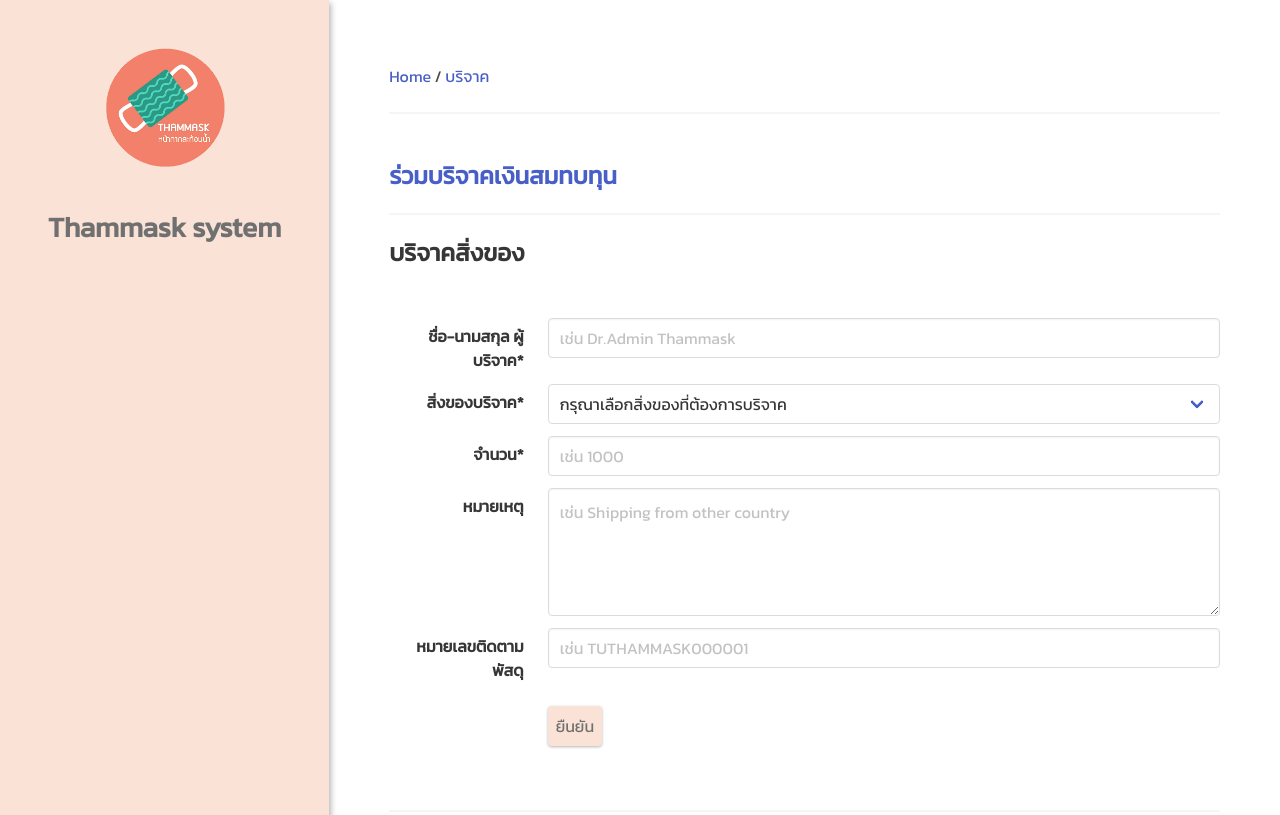
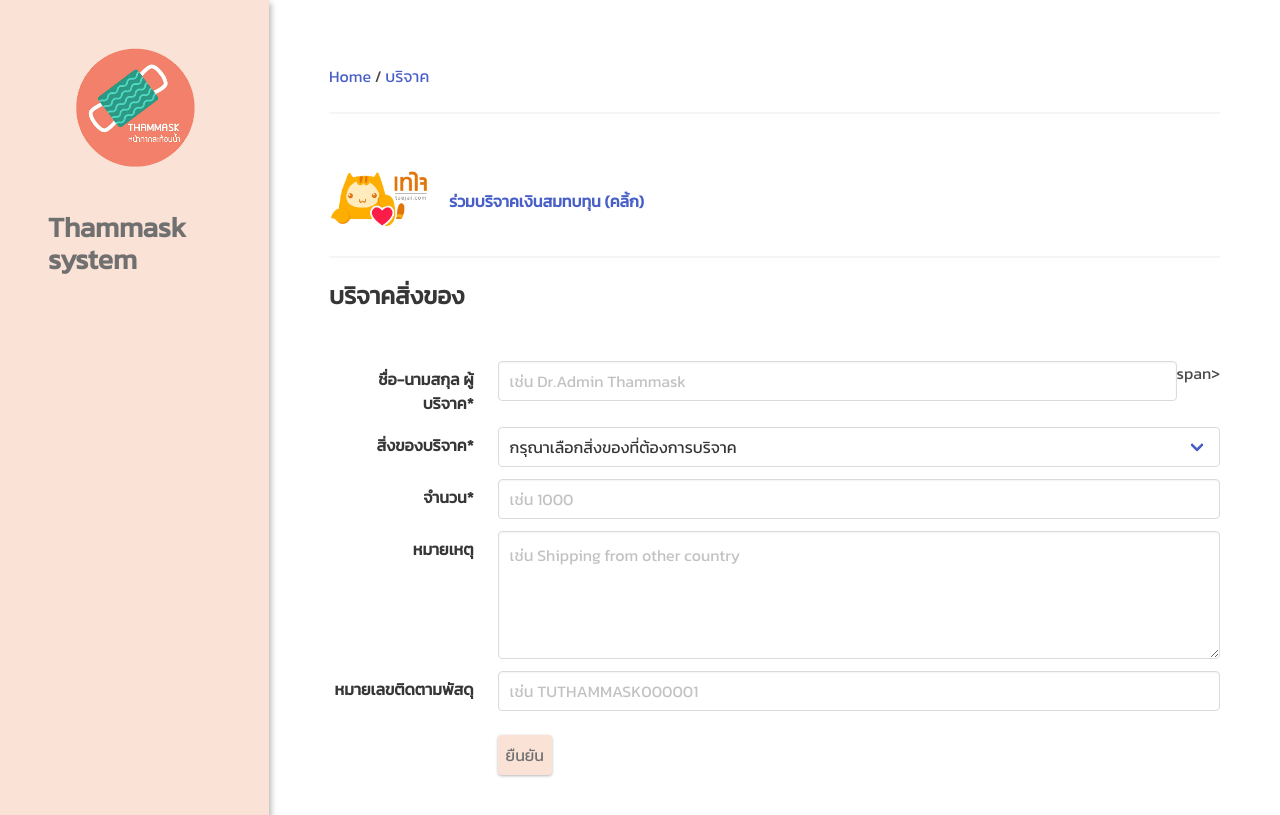
Before and after one commit to wasit7/thammask, a Django app: page /donate/ in a window 1280 px wide. Shown: the top 815 px of the page. Run offline with Django 3.2, Linux system fonts and the light colour scheme; the visitor is signed in with stand-in values (Sample User, id 1); data that the repository does not hold is empty; some libraries are stand-ins or nearby versions.

Commit message:
Add logo taejai

```diff
--- a/tucovid/donate/templates/donate.html
+++ b/tucovid/donate/templates/donate.html
@@ -17,7 +17,22 @@
     </p>
     <hr>
     <br>
-    <h4 class="title is-4 no-margin"><a href="https://taejai.com/th/d/thammask/" target="_blank">ร่วมบริจาคเงินสมทบทุน</a></h4>
+    <div class="taejai">
+      <img src="{% static 'assets/tae-jai.png' %}">
+      <h6 style="margin-top: 30px; margin-left: 20px;"><a href="https://taejai.com/th/d/thammask/" target="_blank">ร่วมบริจาคเงินสมทบทุน (คลิ้ก)</a></h6>
+    </div>
+    <!-- <div class="field is-horizontal">
+      <div class="field-label is-normal">
+        <img src="{% static 'assets/tae-jai.png' %}">
+      </div>
+      <div class="field-body">
+        <div class="field">
+          <div class="control">
+            <h6 style="margin-top: 40px;"><a href="https://taejai.com/th/d/thammask/" target="_blank">ร่วมบริจาคเงินสมทบทุน (คลิ้ก)</a></h6>
+          </div>
+        </div>
+      </div>
+    </div> -->
     <hr>
     <h4 class="title is-4 no-margin">บริจาคสิ่งของ</h4>
     <form action="" class="settings-up-form" method="POST">
@@ -31,7 +46,7 @@
             <div class="control">
               <input class="input" type="text" placeholder="เช่น Dr.Admin Thammask" name="donator" required/>
             </div>
-          </div>
+          </div>span>
         </div>
       </div>
 
--- a/tucovid/donate/templates/home.html
+++ b/tucovid/donate/templates/home.html
@@ -6,7 +6,7 @@
         <a style="color: white;" class="button mobile-fullwidth" href="{% url 'donate:donate' %}">ร่วมบริจาคกับเรา</a><br>
         <a style="color: white;" class="button mobile-fullwidth" href="{% url 'donate:request' %}">ขอรับบริจาคหน้ากากอนามัย</a>
     </div>
-    <center><img style="width: 400px;" src="{% static 'assets/thammask4_720.jpg' %}" alt="" /></center><br>
+    <center><img src="{% static 'assets/thammask4_720.jpg' %}" alt="" /></center><br>
     <p class="home">หน้ากากสะท้อนน้ำ (ThamMask)
         เป็นหน้ากากที่พัฒนาโดยทีมนักวิจัยจากมหาวิทยาลัยธรรมศาสตร์ โดยความมุ่งหวังเพื่อเป็นหน้ากากทางเลือกสำหรับบุคลากรทางการแพทย์ (medical personnel grade)
         ป้องกันการแพร่กระจายของเชื้อโรคผ่านการจาม ไอ เหมาะสำหรับบุคคลากรทางการแพทย์ที่ไม่ได้สัมผัสโดยตรงกับผู้ป่วยที่ติดเชื้อ COVID-19 เพื่อใช้ตรวจคนใช้ทั่วไป ผู้ที่ปฏิบัติงานในพื้นที่เสี่ยง และประชาชนที่มีความเสี่ยงในการพบปะผู้คนจำนวนมากและป้องกันการระบาดของโรคอีกด้วย
--- a/tucovid/static/base.css
+++ b/tucovid/static/base.css
@@ -73,6 +73,11 @@
   min-width: fit-content;
 }
 
+.taejai {
+  display: grid;
+  grid-template-columns: 100px 1100px;
+}
+
 .margin-top {
   margin-top: 24px;
 }
```
Also changed, not shown: tucovid/static/assets/tae-jai.png (added).
